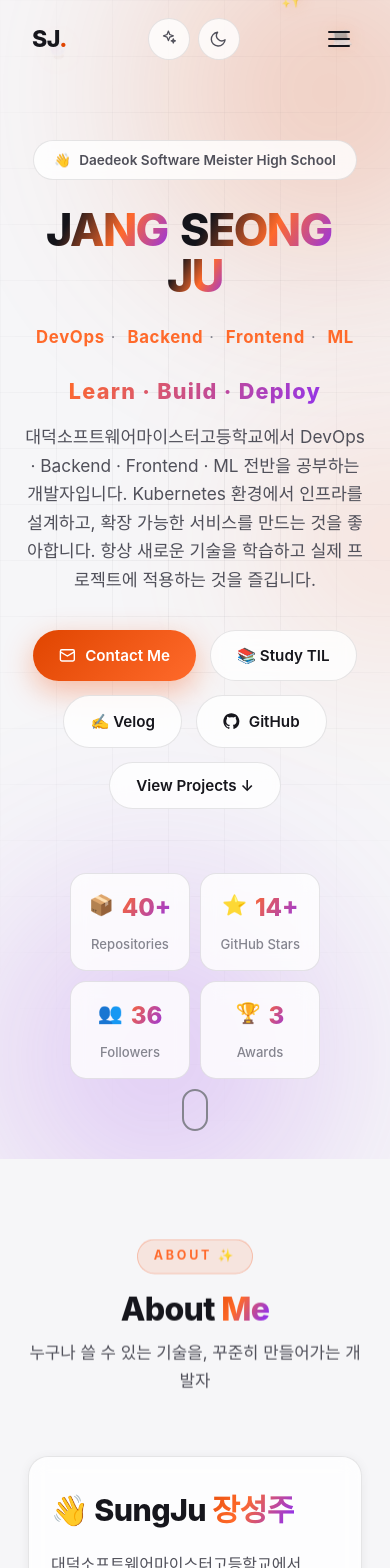
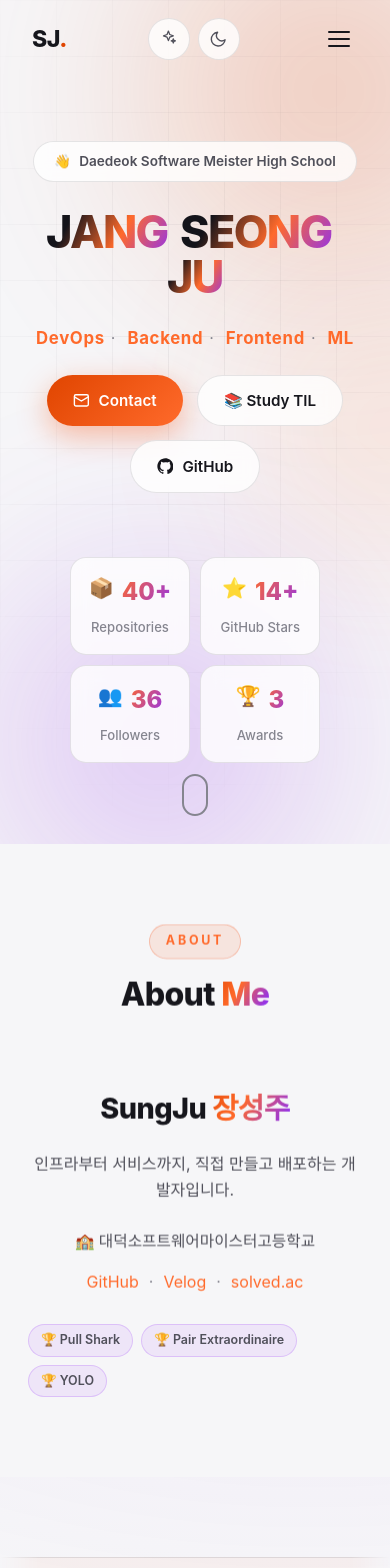
Before and after one commit to sungjujjang/photofolio, a React (Vite) app: page / in a window 390 px wide. Shown: the top 1568 px of the page. Built offline with nearby package versions, Linux system fonts and the light colour scheme.

Commit message:
design: 메인 페이지 텍스트 과다 해소 리디자인 (히어로/About/Skills 간소화, 카피 축약, 여백 확대)

```diff
--- a/src/App.tsx
+++ b/src/App.tsx
@@ -91,7 +91,7 @@ function CursorGlow() {
   return <div ref={glowRef} className="cursor-glow" aria-hidden />
 }
 
-const FLOATERS = ['⚡', '🚀', '☁️', '🐳', '☕', '✨', '💻', '🔮']
+const FLOATERS = ['⚡', '🚀', '☁️', '🐳', '💻']
 
 /* ------------------------------ Routing ------------------------------ */
 
@@ -288,10 +288,6 @@ function Hero() {
             </span>
           ))}
         </p>
-        <p className="hero-type">
-          <span className="hero-type-static">Learn · Build · Deploy</span>
-        </p>
-        <p className="hero-desc">{profile.intro}</p>
 
         <div className="hero-actions">
           <a
@@ -299,7 +295,7 @@ function Hero() {
             href={`mailto:${profile.email}`}
             style={{ animationDelay: '1.2s' }}
           >
-            {icons.mail} Contact Me
+            {icons.mail} Contact
           </a>
           <button
             className="btn btn-ghost"
@@ -310,29 +306,13 @@ function Hero() {
           </button>
           <a
             className="btn btn-ghost"
-            href={profile.blog}
+            href={profile.github}
             target="_blank"
             rel="noreferrer"
             style={{ animationDelay: '1.5s' }}
           >
-            ✍️ Velog
-          </a>
-          <a
-            className="btn btn-ghost"
-            href={profile.github}
-            target="_blank"
-            rel="noreferrer"
-            style={{ animationDelay: '1.65s' }}
-          >
             {icons.github} GitHub
           </a>
-          <button
-            className="btn btn-ghost"
-            onClick={() => document.getElementById('projects')?.scrollIntoView({ behavior: 'smooth' })}
-            style={{ animationDelay: '1.8s' }}
-          >
-            View Projects ↓
-          </button>
         </div>
 
         <div className="hero-stats">
@@ -370,38 +350,36 @@ function About() {
       <div className="container">
         <Reveal>
           <div className="section-header">
-            <span className="section-tag">About ✨</span>
+            <span className="section-tag">About</span>
             <h2 className="section-title">
               About <span className="grad-text">Me</span>
             </h2>
-            <p className="section-sub">누구나 쓸 수 있는 기술을, 꾸준히 만들어가는 개발자</p>
           </div>
         </Reveal>
 
-        <div className="about-grid">
-          <Reveal className="about-text-card">
-            <h3 className="about-name">
-              👋 {profile.nickname} <span className="grad-text">{profile.koreanName}</span>
+        <div className="about-minimal">
+          <Reveal>
+            <h3 className="about-name-lg">
+              {profile.nickname} <span className="grad-text">{profile.koreanName}</span>
             </h3>
             <p className="about-intro">{profile.intro}</p>
-            <ul className="about-points">
-              <li>
-                <span className="point-icon">◈</span>
-                Kubernetes · Docker 기반 인프라 설계와 운영 경험
-              </li>
-              <li>
-                <span className="point-icon">◈</span>
-                Go · Python · Java · TypeScript 등 다중 언어 활용
-              </li>
-              <li>
-                <span className="point-icon">◈</span>
-                MLOps와 데이터 분석까지 확장하는 학습 범위
-              </li>
-              <li>
-                <span className="point-icon">◈</span>
-                혼자서 인프라부터 프론트엔드까지 Full Stack 구현
-              </li>
-            </ul>
+            <p className="about-school">🏫 대덕소프트웨어마이스터고등학교</p>
+            <div className="about-links">
+              <a href={profile.github} target="_blank" rel="noreferrer" className="inline-link">
+                GitHub
+              </a>
+              <span>·</span>
+              <a href={profile.blog} target="_blank" rel="noreferrer" className="inline-link">
+                Velog
+              </a>
+              <span>·</span>
+              <a href={profile.solvedac} target="_blank" rel="noreferrer" className="inline-link">
+                solved.ac
+              </a>
+            </div>
+          </Reveal>
+
+          <Reveal delay={150}>
             <div className="about-chips">
               {profile.achievements.map((a) => (
                 <span key={a} className="chip">
@@ -409,43 +387,6 @@ function About() {
                 </span>
               ))}
             </div>
-          </Reveal>
-
-          <Reveal delay={150} className="about-card">
-            <div className="about-card-head">
-              <span className="about-card-icon">{icons.blog}</span>
-              <h4>Quick Info</h4>
-            </div>
-            <dl className="about-list">
-              <div>
-                <dt>이름</dt>
-                <dd>🧑‍💻 {profile.koreanName} ({profile.nickname})</dd>
-              </div>
-              <div>
-                <dt>소속</dt>
-                <dd>🏫 대덕소프트웨어마이스터고등학교</dd>
-              </div>
-              <div>
-                <dt>관심 분야</dt>
-                <dd>{profile.roles.join(' · ')}</dd>
-              </div>
-              <div>
-                <dt>Velog</dt>
-                <dd>
-                  <a href={profile.blog} target="_blank" rel="noreferrer" className="inline-link">
-                    velog.io/@sungjujjang
-                  </a>
-                </dd>
-              </div>
-              <div>
-                <dt>PS</dt>
-                <dd>
-                  <a href={profile.solvedac} target="_blank" rel="noreferrer" className="inline-link">
-                    solved.ac
-                  </a>
-                </dd>
-              </div>
-            </dl>
           </Reveal>
         </div>
       </div>
@@ -484,7 +425,6 @@ function Skills() {
             <h2 className="section-title">
               Tech <span className="grad-text">Stack</span>
             </h2>
-            <p className="section-sub">인프라부터 프론트엔드까지 폭넓은 기술 스택</p>
           </div>
         </Reveal>
 
@@ -511,37 +451,6 @@ function Skills() {
             </Reveal>
           ))}
         </div>
-
-        <Reveal delay={200}>
-          <div className="skills-row">
-            <div className="skill-card skill-card-wide">
-              <div className="skill-card-head">
-                <span className="skill-dot" style={{ background: '#FBBF24' }} />
-                <h3>Languages</h3>
-              </div>
-              <div className="skill-pills">
-                {skills.languages.map((item, ii) => (
-                  <span key={item} className="skill-pill skill-pill-ghost" style={{ animationDelay: `${ii * 50}ms` }}>
-                    {item}
-                  </span>
-                ))}
-              </div>
-            </div>
-            <div className="skill-card skill-card-wide">
-              <div className="skill-card-head">
-                <span className="skill-dot" style={{ background: '#A78BFA' }} />
-                <h3>Tools & Others</h3>
-              </div>
-              <div className="skill-pills">
-                {skills.etc.map((item, ii) => (
-                  <span key={item} className="skill-pill skill-pill-ghost" style={{ animationDelay: `${ii * 50}ms` }}>
-                    {item}
-                  </span>
-                ))}
-              </div>
-            </div>
-          </div>
-        </Reveal>
       </div>
     </section>
   )
@@ -564,11 +473,10 @@ function Projects() {
       <div className="container">
         <Reveal>
           <div className="section-header">
-            <span className="section-tag">Projects 💡</span>
+            <span className="section-tag">Projects</span>
             <h2 className="section-title">
               My <span className="grad-text">Projects</span>
             </h2>
-            <p className="section-sub">문제를 정의하고 직접 해결해온 프로젝트들</p>
           </div>
         </Reveal>
 
@@ -642,11 +550,10 @@ function Career() {
       <div className="container">
         <Reveal>
           <div className="section-header">
-            <span className="section-tag">Career 🚀</span>
+            <span className="section-tag">Career</span>
             <h2 className="section-title">
               연혁 · <span className="grad-text">History</span>
             </h2>
-            <p className="section-sub">꾸준히 성장해온 저의 여정</p>
           </div>
         </Reveal>
 
@@ -693,12 +600,9 @@ function Contact() {
         <Reveal>
           <div className="contact-card">
             <div className="contact-orb" />
-            <span className="section-tag">Contact 💬</span>
-            <h2 className="contact-title">Let's Build Together 🤝</h2>
-            <p className="contact-desc">
-              아이디어가 있으신가요? 함께 만들고 싶은 무언가가 있다면 언제든지 연락주세요.
-              가볍게 커피 한잔부터 대화 나눠요 ☕
-            </p>
+            <span className="section-tag">Contact</span>
+            <h2 className="contact-title">Let's Build Together</h2>
+            <p className="contact-desc">함께 만들고 싶은 게 있다면 언제든 연락주세요.</p>
 
             <div className="contact-actions">
               <a className="btn btn-primary" href={`mailto:${profile.email}`}>
--- a/src/data.ts
+++ b/src/data.ts
@@ -3,8 +3,7 @@ export const profile = {
   koreanName: '장성주',
   nickname: 'SungJu',
   roles: ['DevOps', 'Backend', 'Frontend', 'ML'],
-  intro:
-    '대덕소프트웨어마이스터고등학교에서 DevOps · Backend · Frontend · ML 전반을 공부하는 개발자입니다. Kubernetes 환경에서 인프라를 설계하고, 확장 가능한 서비스를 만드는 것을 좋아합니다. 항상 새로운 기술을 학습하고 실제 프로젝트에 적용하는 것을 즐깁니다.',
+  intro: '인프라부터 서비스까지, 직접 만들고 배포하는 개발자입니다.',
   email: '20261112@dsm.hs.kr',
   github: 'https://github.com/sungjujjang',
   blog: 'https://velog.io/@sungjujjang/posts',
@@ -74,7 +73,7 @@ export const projects = [
   {
     name: 'Teromox',
     emoji: '🖥️',
-    description: '개인 컴퓨터로 제공하는 VPS 서비스. 홈서버 인프라를 활용한 가상 서버 운영/관리 시스템입니다.',
+    description: '홈서버 기반 VPS 서비스',
     tags: ['Linux', 'Kubernetes', 'Proxmox'],
     github: 'https://github.com/sungjujjang/Teromox',
     highlight: true,
@@ -82,7 +81,7 @@ export const projects = [
   {
     name: 'Carin',
     emoji: '🚕',
-    description: '택시를 누구나 합리적인 가격으로 탈 수 있는 택시 카풀 서비스. 목적지가 같은 승객을 매칭해주는 플랫폼입니다.',
+    description: '택시 카풀 매칭 플랫폼',
     tags: ['HTML', 'Frontend', 'Service'],
     github: 'https://github.com/sungjujjang/Carin',
     highlight: true,
@@ -90,7 +89,7 @@ export const projects = [
   {
     name: 'sungjublog',
     emoji: '📝',
-    description: 'Next.js 기반 개인 기술 블로그. 학습한 내용을 정리하고 공유하는 공간입니다.',
+    description: 'Next.js 개인 기술 블로그',
     tags: ['Next.js', 'TypeScript'],
     github: 'https://github.com/sungjujjang/sungjublog',
     link: 'https://velog.io/@sungjujjang/posts',
@@ -99,77 +98,77 @@ export const projects = [
   {
     name: 'examplan',
     emoji: '📅',
-    description: '서로 공유되는 플래너 + 캘린더. 사용자 간 일정과 계획을 실시간으로 공유하는 협업형 플래너입니다.',
+    description: '실시간 공유 플래너 · 캘린더',
     tags: ['Java', 'Backend'],
     github: 'https://github.com/sungjujjang/examplan',
   },
   {
     name: 'NofiSender',
     emoji: '🔔',
-    description: '휴대폰의 알림을 웹훅 형식으로 전송하는 앱. 모바일 알림을 서버로 포워딩해주는 도구입니다.',
+    description: '휴대폰 알림 웹훅 전송 앱',
     tags: ['Java', 'Android'],
     github: 'https://github.com/sungjujjang/NofiSender',
   },
   {
     name: 'kbosunwe',
     emoji: '⚾',
-    description: 'KBO의 순위를 실시간으로 산출하는 서비스. 야구 경기 결과를 집계하여 승률 순위를 자동 계산합니다.',
+    description: 'KBO 실시간 순위 집계 서비스',
     tags: ['Python', 'HTML', 'Data'],
     github: 'https://github.com/sungjujjang/kbosunwe',
   },
   {
     name: 'gokaist',
     emoji: '✨',
-    description: '실시간 협업 기능을 가진 JavaScript 기반 웹 프로젝트.',
+    description: '실시간 협업 웹 프로젝트',
     tags: ['JavaScript'],
     github: 'https://github.com/sungjujjang/gokaist',
   },
   {
     name: 'fastapi_user',
     emoji: '🔐',
-    description: 'FastAPI를 사용한 로그인 베이스 코드. JWT 인증과 사용자 관리를 위한 백엔드 템플릿입니다.',
+    description: 'FastAPI 로그인 베이스 코드',
     tags: ['FastAPI', 'Python'],
     github: 'https://github.com/sungjujjang/fastapi_user',
   },
   {
     name: 'lolnaejeonbot',
     emoji: '🎮',
-    description: '리그 오브 레전드 내전용 매치메이킹 디스코드 봇. 팀 밸런스를 고려한 자동 조 편성 기능을 제공합니다.',
+    description: 'LoL 내전 매치메이킹 봇',
     tags: ['Python', 'Discord Bot'],
     github: 'https://github.com/sungjujjang/lolnaejeonbot',
   },
   {
     name: 'instagramcopybot',
     emoji: '📸',
-    description: '인스타그램 콘텐츠를 자동으로 복사/백업하는 봇.',
+    description: '인스타 콘텐츠 백업 봇',
     tags: ['Python', 'Automation'],
     github: 'https://github.com/sungjujjang/instagramcopybot',
   },
   {
     name: 'life_excape_game',
     emoji: '🔓',
-    description: 'Python으로 제작한 방탈출 게임. 몰입감 있는 스토리와 퍼즐을 구현했습니다.',
+    description: 'Python 방탈출 게임',
     tags: ['Python', 'Game'],
     github: 'https://github.com/sungjujjang/life_excape_game',
   },
   {
     name: 'yunodiscord',
     emoji: '🃏',
-    description: '디스코드에서 플레이하는 UNO 보드게임 봇.',
+    description: '디스코드 UNO 게임 봇',
     tags: ['Python', 'Discord Bot'],
     github: 'https://github.com/sungjujjang/unodiscord',
   },
   {
     name: 'study',
     emoji: '📚',
-    description: 'Python 학습 내용을 기록하는 스터디 레포지토리. 다양한 알고리즘과 라이브러리를 정리했습니다.',
+    description: '학습 내용을 기록하는 저장소',
     tags: ['Python'],
     github: 'https://github.com/sungjujjang/study',
   },
   {
     name: 'backjoon',
     emoji: '🧩',
-    description: '백준 알고리즘 문제풀이 저장소. 꾸준한 문제 풀이와 풀이 코드를 기록하고 있습니다.',
+    description: '백준 알고리즘 풀이 기록',
     tags: ['Python', 'Algorithm'],
     github: 'https://github.com/sungjujjang/backjoon',
   },
@@ -179,80 +178,70 @@ export const timeline = [
   {
     date: '2021',
     title: '대구교육대학교 정보영재원 수료',
-    description:
-      '정보 분야에 첫발을 내디디며 컴퓨터과학의 기초와 문제 해결 능력을 기르기 시작했습니다.',
+    description: '컴퓨터과학의 첫걸음',
     tag: '교육',
     emoji: '🎓',
   },
   {
     date: '2022',
-    title: '대구교육대학교 정보영재원 심화과정 수료',
-    description:
-      '심화과정에서 알고리즘과 자료구조의 깊은 개념을 학습하며 실력을 더욱 탄탄하게 다졌습니다.',
+    title: '정보영재원 심화과정 수료',
+    description: '알고리즘 · 자료구조 심화 학습',
     tag: '교육',
     emoji: '🏅',
   },
   {
     date: '2023',
-    title: '대구영남중학교 정보동아리 SASAC 입단',
-    description:
-      '정보동아리 SASAC에 합류하여 동아리 활동과 프로젝트를 함께 시작했습니다.',
+    title: '정보동아리 SASAC 입단',
+    description: '동아리 활동 및 프로젝트 시작',
     tag: '활동',
     emoji: '🚀',
   },
   {
     date: '2023',
-    title: 'SW-AI융합 학생동아리 AI모델 해커톤 참여',
-    description:
-      'AI 모델 해커톤에 참여하여 인공지능 모델 설계와 협업 개발을 경험했습니다.',
+    title: 'SW-AI융합 해커톤 참여',
+    description: 'AI 모델 설계 · 협업 개발',
     tag: '대회',
     emoji: '🤖',
   },
   {
     date: '2024',
-    title: '대구미래교육연구원 메타버스 빅데이터 캠프 참여',
-    description:
-      '메타버스와 함께하는 빅데이터 캠프에 참여해 "대구 자살률 조사"를 주제로 분석하여 우수 보고서로 선정되었습니다.',
+    title: '메타버스 빅데이터 캠프',
+    description: '우수 보고서 선정',
     tag: '수상',
     emoji: '📊',
   },
   {
     date: '2025',
-    title: '대구창의융합교육원 주관 해커톤 우승',
-    description:
-      '지역 교육청 주관 해커톤에 참가하여 문제 해결 프로젝트를 개발하고 우승을 차지했습니다.',
+    title: '대구창의융합교육원 해커톤 우승',
+    description: '문제 해결 프로젝트 개발',
     tag: '수상',
     emoji: '🏆',
   },
   {
     date: '2025',
-    title: '달빛연합 SW융합 학생 해커톤 우승',
-    description:
-      '대구창의융합교육원 & 광주광역시교육청교육연구정보원이 주관한 달빛연합 SW융합 학생 해커톤에서 최우수상(1등), 인기상, 창의상을 모두 수상했습니다.',
+    title: '달빛연합 SW융합 해커톤',
+    description: '최우수상 · 인기상 · 창의상 수상',
     tag: '수상',
     emoji: '👑',
   },
   {
     date: '2026',
-    title: '대덕소프트웨어마이스터고등학교 입학 및 전공동아리 XQUARE 입단',
-    description:
-      '대덕소프트웨어마이스터고등학교에 입학하여 전공동아리 XQUARE에서 DevOps · Backend · Frontend 를 집중적으로 학습하고 있습니다.',
+    title: '대덕소프트웨어마이스터고 입학',
+    description: '전공동아리 XQUARE — DevOps · Backend · Frontend',
     tag: '학교',
     emoji: '💻',
   },
   {
     date: '2026',
-    title: '대덕소프트웨어마이스터고등학교 교내 해커톤 우수상',
-    description:
-      '대덕소프트웨어마이스터고등학교에서 주관한 교내 해커톤에서 우수상을 수상하였습니다.',
+    title: '교내 해커톤 우수상',
+    description: '대덕소프트웨어마이스터고 주최',
     tag: '학교',
     emoji: '👑',
   },
   {
     date: '2026',
     title: '카카오 AI 루키캠프 수료',
-    description:
-      '카카오에서 주최한 AI 루키캠프를 수료하며 실무에 가까운 AI/ML 학습과 프로젝트 경험을 쌓았습니다.',
+    description: 'AI/ML 실무형 프로젝트 경험',
     tag: '교육',
     emoji: '🤖',
   },
--- a/src/index.css
+++ b/src/index.css
@@ -206,7 +206,7 @@ button {
 
 /* ============ Section ============ */
 .section {
-  padding: 110px 0;
+  padding: 140px 0;
   position: relative;
 }
 .section-alt {
@@ -217,7 +217,7 @@ button {
 
 .section-header {
   text-align: center;
-  margin-bottom: 60px;
+  margin-bottom: 72px;
 }
 .section-tag {
   display: inline-block;
@@ -772,6 +772,31 @@ button {
 }
 
 /* ============ About ============ */
+.about-minimal {
+  max-width: 640px;
+  margin: 0 auto;
+  text-align: center;
+  display: grid;
+  gap: 28px;
+}
+.about-name-lg {
+  font-size: clamp(1.8rem, 4vw, 2.6rem);
+  font-weight: 800;
+  letter-spacing: -0.02em;
+  margin-bottom: 18px;
+}
+.about-school {
+  color: var(--text-dim);
+  font-size: 0.98rem;
+  margin-bottom: 14px;
+}
+.about-links {
+  display: flex;
+  align-items: center;
+  justify-content: center;
+  gap: 10px;
+  color: var(--text-faint);
+}
 .about-grid {
   display: grid;
   grid-template-columns: 1.25fr 1fr;
```
